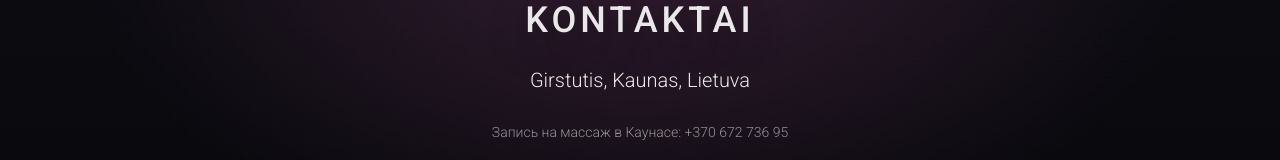
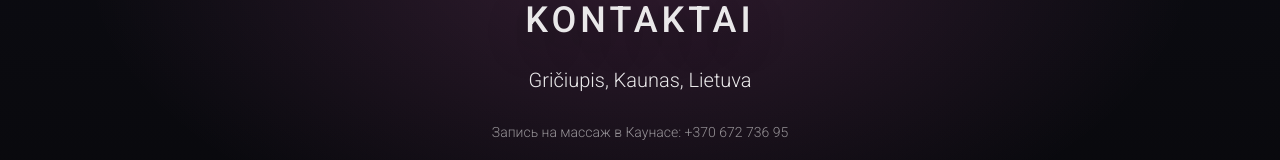
Before and after one commit to irgipaulius/website-masazai.net, a React (Create React App) app: page / in a window 1280 px wide. Shown: the part 3024-3184 px from the top of the page. Built offline with nearby package versions, Linux system fonts and the light colour scheme.

Commit message:
fix: update location from 'Girstutis' to 'Gri\u010diupis' in all remaining spots
- Contacts.js: address line
- About.js: image alt text
- Ensures consistency across entire site

```diff
--- a/src/components/About.js
+++ b/src/components/About.js
@@ -25,7 +25,7 @@ export default function About() {
           <div
             className={`${about_image_container} about_image_container animate__animated animate__fadeInRight`}
           >
-            <img className={about_image} src="/images/profile.jpeg" alt="Jelena – masažuotoja Kaune, Girstutyje" />
+            <img className={about_image} src="/images/profile.jpeg" alt="Jelena – masažuotoja Kaune, Gričiupyje" />
           </div>
 
           <p className={`${about_title} about_title animate__animated animate__fadeInLeft`}>
--- a/src/components/Contacts.js
+++ b/src/components/Contacts.js
@@ -23,7 +23,7 @@ export default function Contacts() {
       <div className={contacts_container}>
         <p className={contacts_title}>KONTAKTAI</p>
         <address className={contacts_subtitle} style={{ fontStyle: "normal" }}>
-          Girstutis, Kaunas, Lietuva
+          Gričiupis, Kaunas, Lietuva
         </address>
         <p className={contacts_subtitle} style={{ fontSize: "1.4rem", opacity: 0.6 }}>
           Запись на массаж в Каунасе: +370 672 736 95
```
